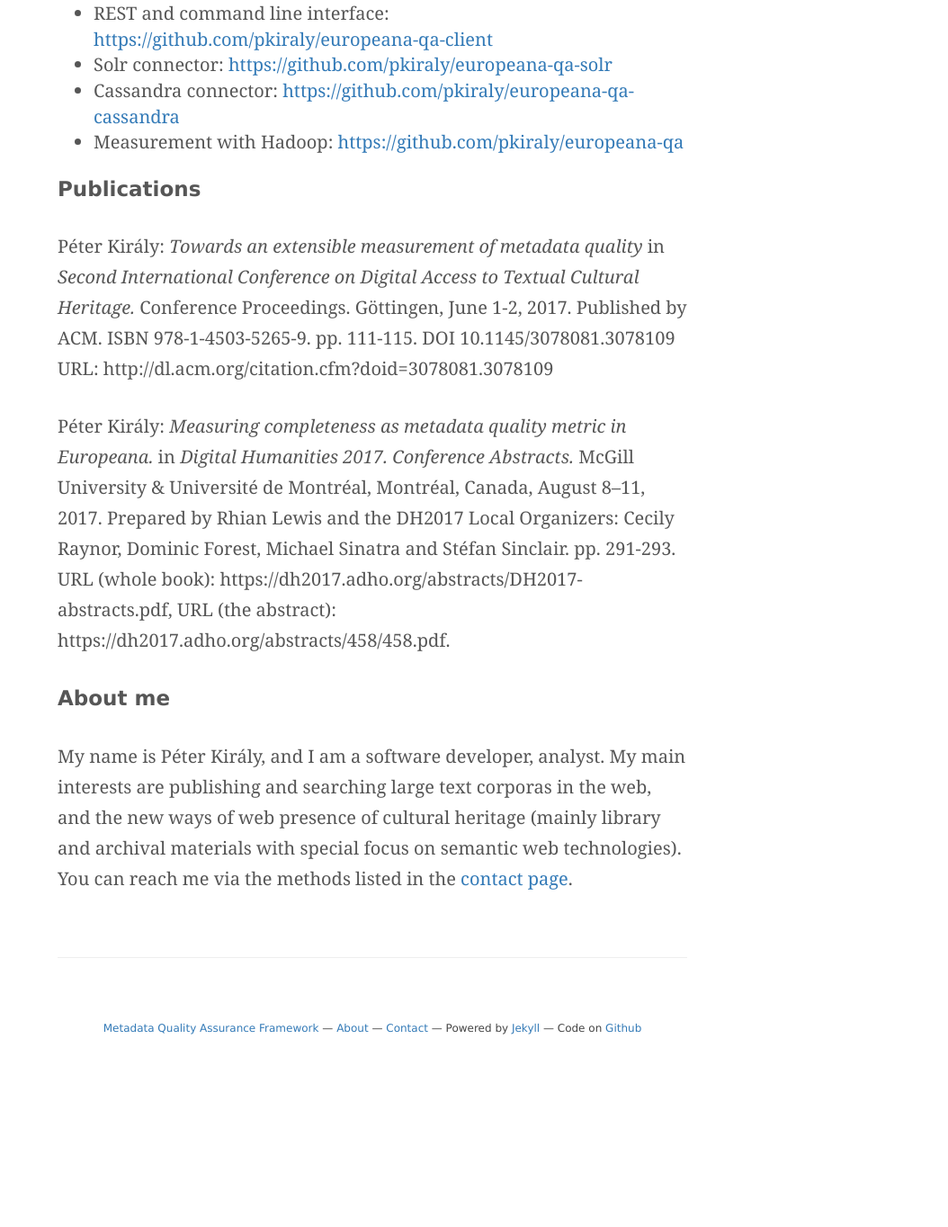
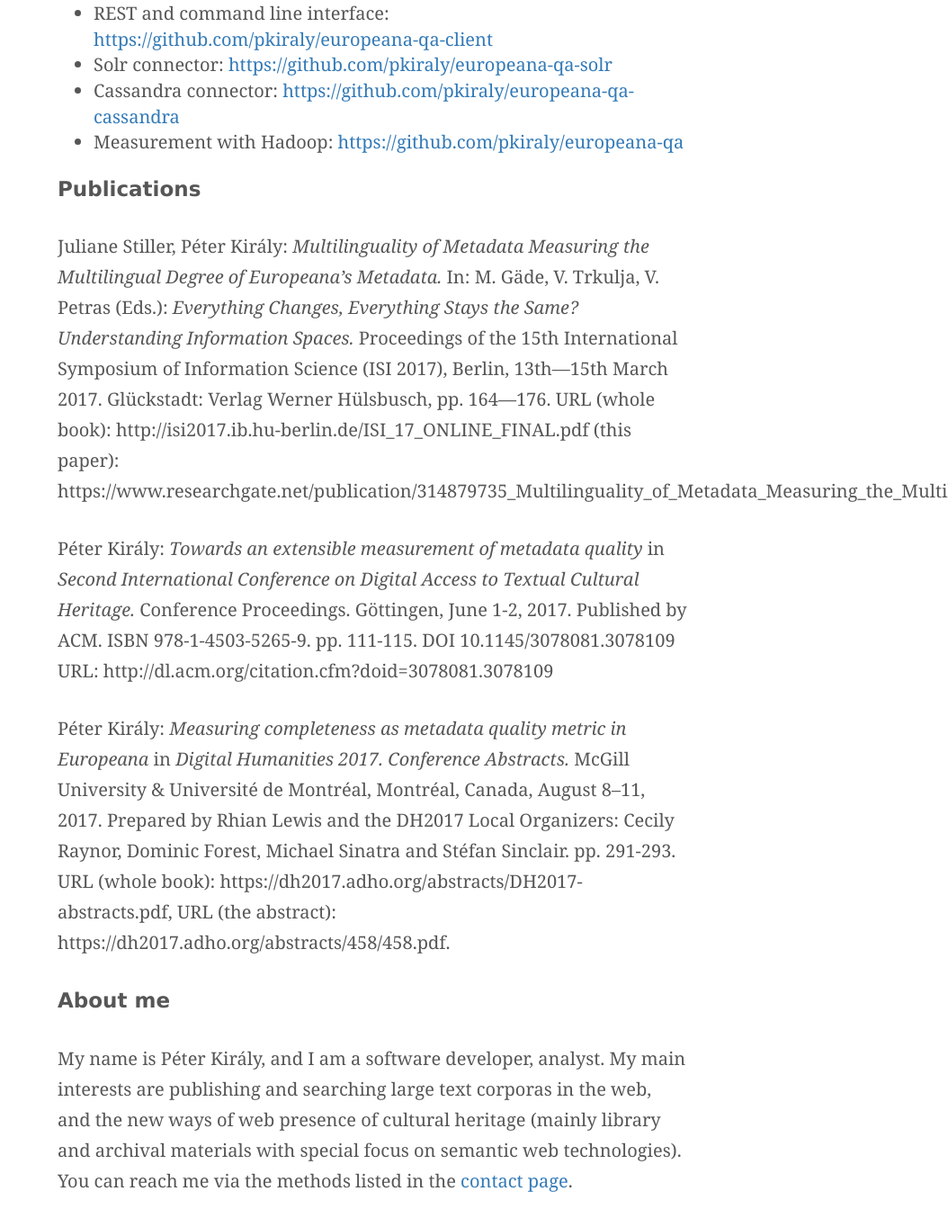
Before and after one commit to pkiraly/pkiraly.github.io, a Jekyll site: the page built from about.md, in a window 1280 px wide and 1400 px high, scrolled down 1544 px. Shown: the top 1364 px of the window at 90% size, without its empty margins (226-1280 px from the left). Built offline with Jekyll 4.4.1, drawn with Linux system fonts in a browser that asks for light colours; nearby versions of some CDN libraries; some web fonts are replaced; comment, search, counter and statistics services are not loaded; before the commit the page ends 2726 px from its top, so only the background shows below that.

Commit message:
Update about.md

```diff
--- a/about.md
+++ b/about.md
@@ -31,10 +31,12 @@
 
 ## Publications
 
+Juliane Stiller, Péter Király: *Multilinguality of Metadata Measuring the Multilingual Degree of Europeana’s Metadata.* In: M. Gäde, V. Trkulja, V. Petras (Eds.): *Everything Changes, Everything Stays the Same? Understanding Information Spaces.* Proceedings of the 15th International Symposium of Information Science (ISI 2017), Berlin, 13th—15th March 2017. Glückstadt: Verlag Werner Hülsbusch, pp. 164—176. URL (whole book): http://isi2017.ib.hu-berlin.de/ISI_17_ONLINE_FINAL.pdf (this paper): https://www.researchgate.net/publication/314879735_Multilinguality_of_Metadata_Measuring_the_Multilingual_Degree_of_Europeana%27s_Metadata
+
 Péter Király: *Towards an extensible measurement of metadata quality* in *Second International Conference on Digital Access to Textual Cultural Heritage.* Conference Proceedings. Göttingen, June 1-2, 2017. Published by ACM. ISBN 978-1-4503-5265-9. pp. 111-115. DOI 10.1145/3078081.3078109
 URL: http://dl.acm.org/citation.cfm?doid=3078081.3078109
 
-Péter Király: *Measuring completeness as metadata quality metric in Europeana.* in *Digital Humanities 2017. Conference Abstracts.* McGill University & Université de Montréal, Montréal, Canada, August 8–11, 2017. Prepared by Rhian Lewis and the DH2017 Local Organizers: Cecily Raynor, Dominic Forest, Michael Sinatra and Stéfan Sinclair. pp. 291-293. URL (whole book): https://dh2017.adho.org/abstracts/DH2017-abstracts.pdf, URL (the abstract): https://dh2017.adho.org/abstracts/458/458.pdf.
+Péter Király: *Measuring completeness as metadata quality metric in Europeana* in *Digital Humanities 2017. Conference Abstracts.* McGill University & Université de Montréal, Montréal, Canada, August 8–11, 2017. Prepared by Rhian Lewis and the DH2017 Local Organizers: Cecily Raynor, Dominic Forest, Michael Sinatra and Stéfan Sinclair. pp. 291-293. URL (whole book): https://dh2017.adho.org/abstracts/DH2017-abstracts.pdf, URL (the abstract): https://dh2017.adho.org/abstracts/458/458.pdf.
 
 ## About me
 My name is Péter Király, and I am a software developer, analyst. My main interests are publishing and searching large text corporas in the web, and the new ways of web presence of cultural heritage (mainly library and archival materials with special focus on semantic web technologies). You can reach me via the methods listed in the [contact page](/contact).
```
